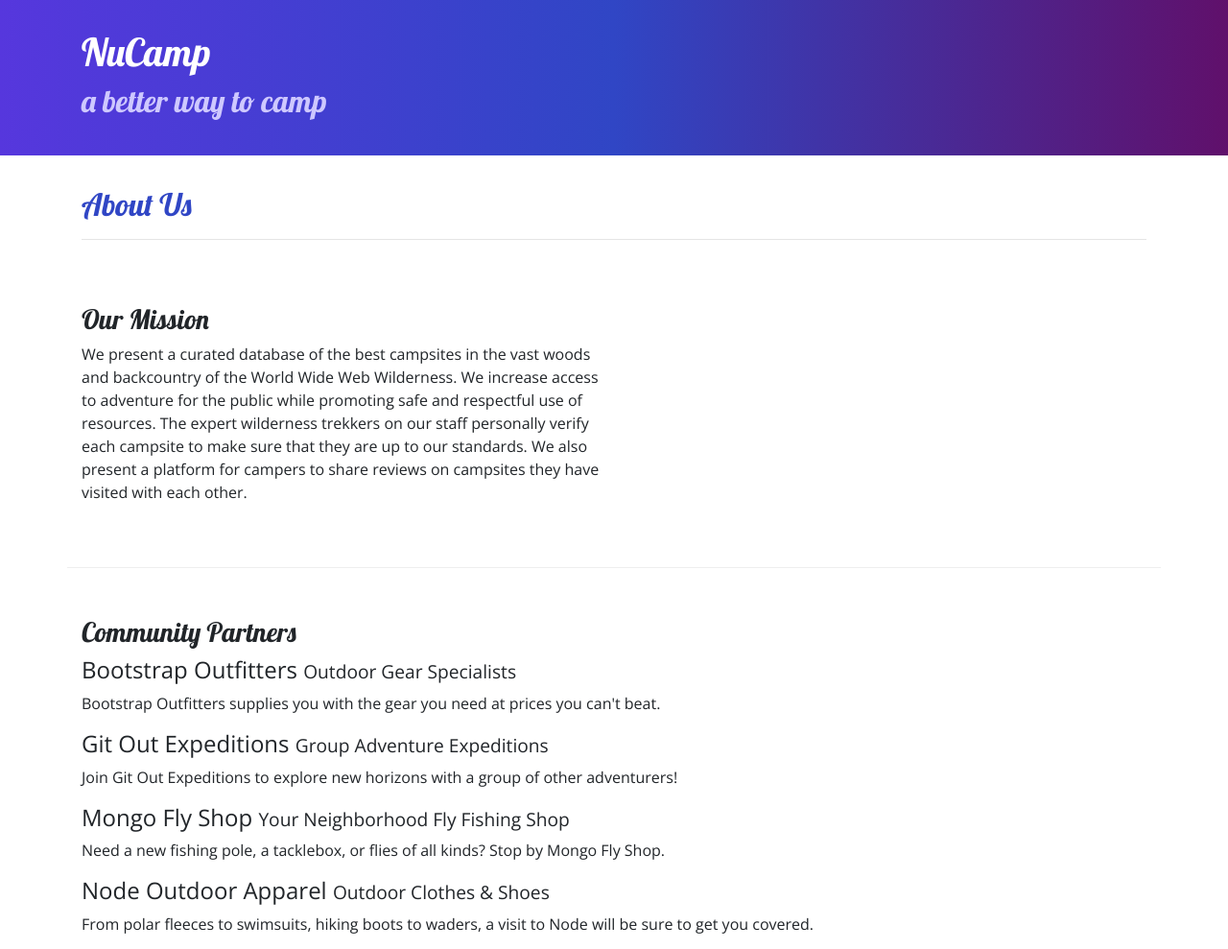
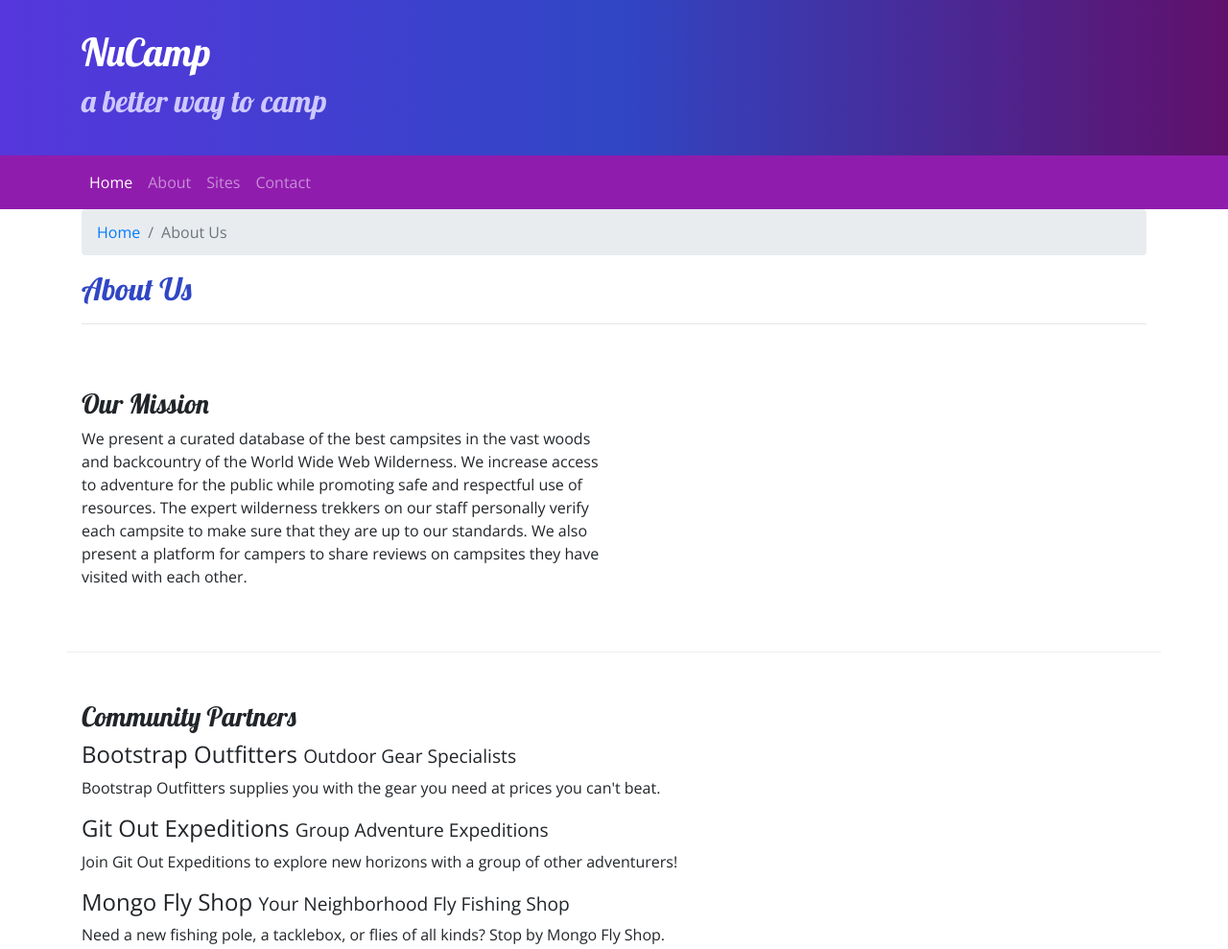
Before and after one commit to jaypowellcs/Bootstrap-, a website: page aboutus.html in a window 1280 px wide. Shown: the top 989 px of the page at 96% size. Drawn offline with nearby package versions, Linux system fonts and the light colour scheme.

Commit message:
Navbar and Breadcrumbs

```diff
--- a/aboutus.html
+++ b/aboutus.html
@@ -27,9 +27,31 @@
         </div>
     </header>
 
+
+    <nav class="navbar navbar-expand-sm navbar-dark sticky-top">
+        <div class="container">
+                <button class="navbar-toggler ml-auto" type="button" data-toggle="collapse" data-target="#nucampNavbar">
+                    <span class="navbar-toggler-icon"></span>
+                </button>
+            <div class="collapse navbar-collapse" id="nucampNavbar">
+                <ul class="navbar-nav">
+                    <li class="nav-item active"><a class="nav-link" href="index.html">Home</a></li>
+                    <li class="nav-item"><a class="nav-link" href="aboutus.html">About</a></li>
+                    <li class="nav-item"><a class="nav-link" href="#">Sites</a></li>
+                    <li class="nav-item"><a class="nav-link" href="#">Contact</a></li>
+                </ul>
+            </div>
+         </div>
+    </nav>
+
+
     <div class="container">
         <div class="row">
             <div class="col">
+                <ol class="breadcrumb">
+                    <li class="breadcrumb-item"><a href="index.html">Home</a></li>
+                    <li class="breadcrumb-item active">About Us</li>
+                </ol>
                <h2>About Us</h2>
                <hr />
             </div>
@@ -56,7 +78,6 @@
             </div>
         </div>
     </div>
-</div>
 
 
     <footer>
@@ -84,15 +105,16 @@
                 </div>
            </div>
         </div>
+
+
     </footer>
 
-
+   <!-- jQuery must come first, then Popper.js, then the Bootstrap JavaScript plugins.-->
+   <script src="node_modules/jquery/dist/jquery.slim.min.js"></script>
+   <script src="node_modules/popper.js/dist/umd/popper.min.js"></script>
+   <script src="node_modules/bootstrap/dist/js/bootstrap.min.js"></script>
 
 </body>
 
-    <!-- jQuery must come first, then Popper.js, then the Bootstrap JavaScript plugins.-->
-    <script src="node_modules/jquery/dist/jquery.slim.min.js"></script>
-    <script src="node_modules/popper.js/dist/umd/popper.min.js"></script>
-    <script src="node_modules/bootstrap/dist/js/bootstrap.min.js"></script>
 
 </html>
--- a/css/styles.css
+++ b/css/styles.css
@@ -23,6 +23,7 @@
     padding: 30px;
     background-image: linear-gradient(to right, #5637DD, #3046C5, #60106B);
     color: white;
+    margin: 0;
 }
 
 .row-content {
@@ -30,3 +31,7 @@
     border-bottom: 1px ridge;
     min-height: 200px;
 }
+
+.navbar {
+    background-color: #901CAD;
+}
```
Also changed, not shown: index.html (+16 -1 lines).
